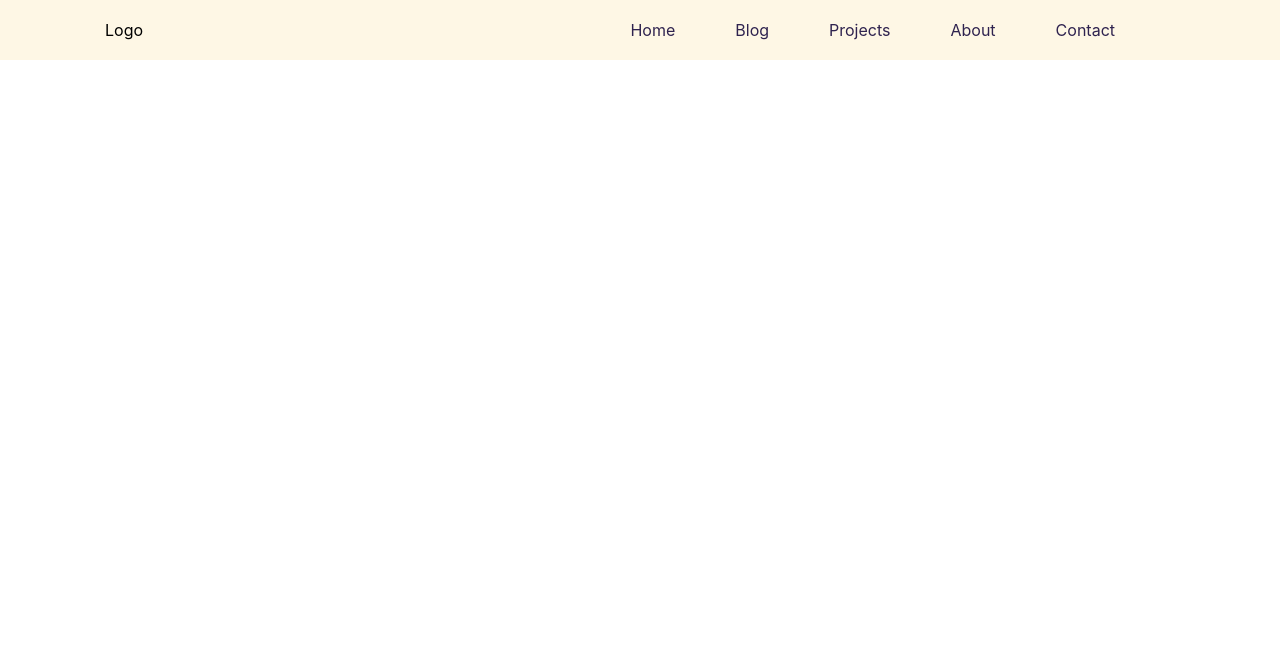
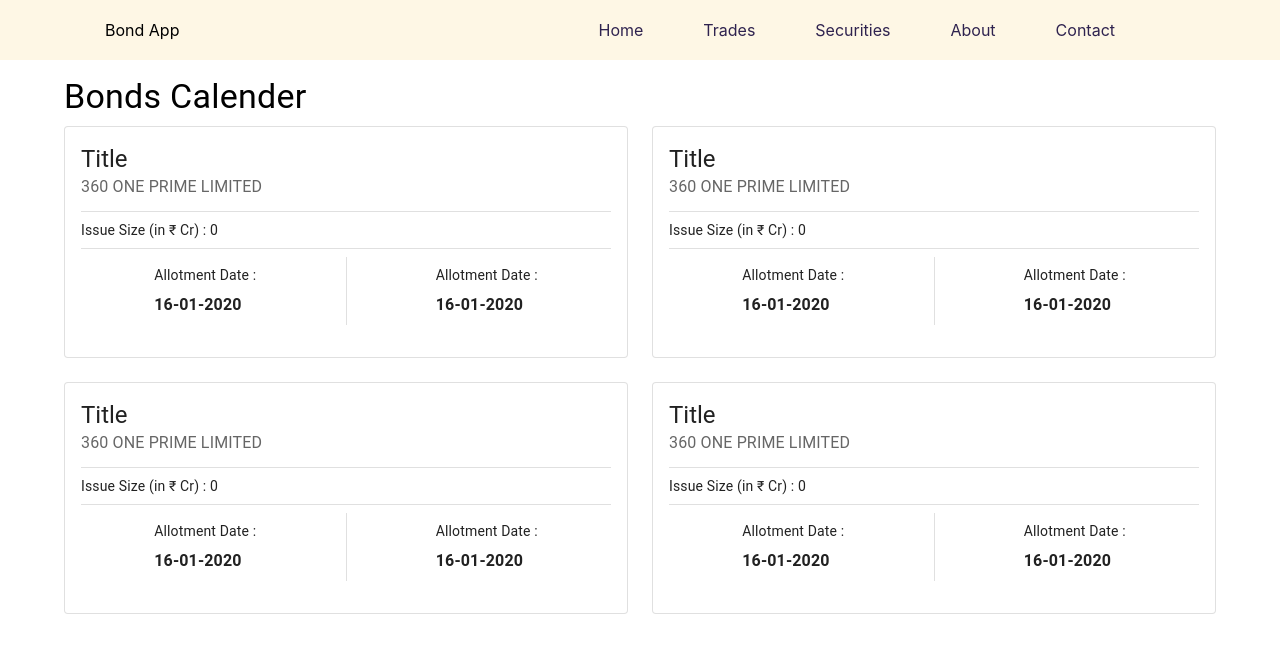
Before and after one commit to lakshya018/group-14-db, a React (Create React App) app: page /login in a window 1280 px wide. Shown: the top 650 px of the page. Built offline with nearby package versions, Linux system fonts and the light colour scheme.

Commit message:
Bonds calender cards

```diff
--- a/src/App.js
+++ b/src/App.js
@@ -6,6 +6,8 @@
 // import Dashboard from './Components/Dashboard/Dashboard';
 import Trade from './Components/Trade/Trade';
 import Dashboard from './Components/Dashboard/Dashboard';
+import Login from './Components/Login/Login';
+import BondCards from './Components/BondCards/BondCards';
 
 function App() {
   // const [drawer, setDrawer] = useState(false)
@@ -15,10 +17,12 @@
     <div className="App">
       <Navbar />
     <div className='container'>
-    <Routes>
+      <BondCards />
+    {/* <Routes>
         <Route exact path='/' element={<Dashboard />} />
         <Route exact path='/trade' element={<Trade />} />
-      </Routes>
+        <Route exact path='/login' element={<Login />} />
+      </Routes> */}
     </div>
     </div>
     </BrowserRouter>
--- /dev/null
+++ b/src/Components/BondCards/BondCards.jsx
@@ -0,0 +1,184 @@
+import React from 'react'
+import {Card, CardContent, Grid, Typography, Divider, Stack, Container} from '@mui/material'
+
+const BondCards = () => {
+  return (
+    <Container sx={{py: 2}}>
+        <Typography variant='h4' component='div' sx={{mb: 1}}>
+            Bonds Calender
+        </Typography>
+        <Grid container spacing={3}>
+        <Grid item md={6}>
+            <Card variant='outlined'>
+                <CardContent>
+                    <Typography variant='h5' component='div' >
+                        Title
+                    </Typography>
+                    <Typography color='text.secondary' sx={{mb: 1.5}}>
+                    360 ONE PRIME LIMITED
+                    </Typography>
+                    <Divider />
+                    <Typography variant='body2' sx={{my: 1}}>
+                    Issue Size (in ₹ Cr) : 0
+                    </Typography>
+                    <Divider />
+                    <Stack
+                    direction='row'
+                    justifyContent='space-evenly'
+                    alignItems='center'
+                    spacing={2}
+                    sx={{py: 1}}
+                    >
+                        <div>
+                        <Typography variant='body2' sx={{my: 1}}>
+                        Allotment Date :
+                    </Typography>
+                        <Typography variant='body1' sx={{my: 1}} fontWeight='bold'>
+                        16-01-2020
+                    </Typography>
+                        </div>
+                        <Divider orientation='vertical' flexItem />
+                        <div>
+                        <Typography variant='body2' sx={{my: 1}}>
+                        Allotment Date :
+                    </Typography>
+                        <Typography variant='body1' sx={{my: 1}} fontWeight='bold'>
+                        16-01-2020
+                    </Typography>
+                        </div>
+                    </Stack>
+                </CardContent>
+            </Card>
+        </Grid>
+        <Grid item md={6}>
+            <Card variant='outlined'>
+                <CardContent>
+                    <Typography variant='h5' component='div' >
+                        Title
+                    </Typography>
+                    <Typography color='text.secondary' sx={{mb: 1.5}}>
+                    360 ONE PRIME LIMITED
+                    </Typography>
+                    <Divider />
+                    <Typography variant='body2' sx={{my: 1}}>
+                    Issue Size (in ₹ Cr) : 0
+                    </Typography>
+                    <Divider />
+                    <Stack
+                    direction='row'
+                    justifyContent='space-evenly'
+                    alignItems='center'
+                    spacing={2}
+                    sx={{py: 1}}
+                    >
+                        <div>
+                        <Typography variant='body2' sx={{my: 1}}>
+                        Allotment Date :
+                    </Typography>
+                        <Typography variant='body1' sx={{my: 1}} fontWeight='bold'>
+                        16-01-2020
+                    </Typography>
+                        </div>
+                        <Divider orientation='vertical' flexItem />
+                        <div>
+                        <Typography variant='body2' sx={{my: 1}}>
+                        Allotment Date :
+                    </Typography>
+                        <Typography variant='body1' sx={{my: 1}} fontWeight='bold'>
+                        16-01-2020
+                    </Typography>
+                        </div>
+                    </Stack>
+                </CardContent>
+            </Card>
+        </Grid>
+        <Grid item md={6}>
+            <Card variant='outlined'>
+                <CardContent>
+                    <Typography variant='h5' component='div' >
+                        Title
+                    </Typography>
+                    <Typography color='text.secondary' sx={{mb: 1.5}}>
+                    360 ONE PRIME LIMITED
+                    </Typography>
+                    <Divider />
+                    <Typography variant='body2' sx={{my: 1}}>
+                    Issue Size (in ₹ Cr) : 0
+                    </Typography>
+                    <Divider />
+                    <Stack
+                    direction='row'
+                    justifyContent='space-evenly'
+                    alignItems='center'
+                    spacing={2}
+                    sx={{py: 1}}
+                    >
+                        <div>
+                        <Typography variant='body2' sx={{my: 1}}>
+                        Allotment Date :
+                    </Typography>
+                        <Typography variant='body1' sx={{my: 1}} fontWeight='bold'>
+                        16-01-2020
+                    </Typography>
+                        </div>
+                        <Divider orientation='vertical' flexItem />
+                        <div>
+                        <Typography variant='body2' sx={{my: 1}}>
+                        Allotment Date :
+                    </Typography>
+                        <Typography variant='body1' sx={{my: 1}} fontWeight='bold'>
+                        16-01-2020
+                    </Typography>
+                        </div>
+                    </Stack>
+                </CardContent>
+            </Card>
+        </Grid>
+        <Grid item md={6}>
+            <Card variant='outlined'>
+                <CardContent>
+                    <Typography variant='h5' component='div' >
+                        Title
+                    </Typography>
+                    <Typography color='text.secondary' sx={{mb: 1.5}}>
+                    360 ONE PRIME LIMITED
+                    </Typography>
+                    <Divider />
+                    <Typography variant='body2' sx={{my: 1}}>
+                    Issue Size (in ₹ Cr) : 0
+                    </Typography>
+                    <Divider />
+                    <Stack
+                    direction='row'
+                    justifyContent='space-evenly'
+                    alignItems='center'
+                    spacing={2}
+                    sx={{py: 1}}
+                    >
+                        <div>
+                        <Typography variant='body2' sx={{my: 1}}>
+                        Allotment Date :
+                    </Typography>
+                        <Typography variant='body1' sx={{my: 1}} fontWeight='bold'>
+                        16-01-2020
+                    </Typography>
+                        </div>
+                        <Divider orientation='vertical' flexItem />
+                        <div>
+                        <Typography variant='body2' sx={{my: 1}}>
+                        Allotment Date :
+                    </Typography>
+                        <Typography variant='body1' sx={{my: 1}} fontWeight='bold'>
+                        16-01-2020
+                    </Typography>
+                        </div>
+                    </Stack>
+                </CardContent>
+            </Card>
+        </Grid>
+    </Grid>
+    </Container>
+  )
+}
+
+export default BondCards
--- a/src/Components/Dashboard/Dashboard.jsx
+++ b/src/Components/Dashboard/Dashboard.jsx
@@ -2,7 +2,6 @@
 import { BarChart, PieChart } from '@mui/x-charts'
 import React from 'react'
 import './Dashboard.css'
-import { DataGrid } from '@mui/x-data-grid'
 
 const Dashboard = () => {
 
--- /dev/null
+++ b/src/Components/Login/Login.css
@@ -0,0 +1,7 @@
+.login__container{
+    display: flex;
+    width: 100%;
+    height: 100%;
+    align-items: center;
+    justify-content: center;
+}
--- /dev/null
+++ b/src/Components/Login/Login.jsx
@@ -0,0 +1,17 @@
+import React from 'react'
+import './Login.css'
+import { Card, FormControl } from '@mui/material'
+
+const Login = () => {
+  return (
+    <div className='loggin__container'>
+        <Card variant='outlined' xs={{maxWidth: 400}}>
+            <FormControl>
+
+            </FormControl>
+        </Card>
+    </div>
+  )
+}
+
+export default Login
--- a/src/Components/Navbar/Navbar.jsx
+++ b/src/Components/Navbar/Navbar.jsx
@@ -12,7 +12,7 @@
         <nav className="navbar">
             <div className="navbar__container">
                 <div className="logo">
-                    Logo
+                    Bond App
                 </div>
                 <div className="menu-icon" onClick={handleShowNavbar}>
                     <i className='fa fa-bars'></i>
@@ -23,10 +23,10 @@
                             <Link to="/">Home</Link>
                         </li>
                         <li>
-                            <Link to="/blog">Blog</Link>
+                            <Link to="/trade">Trades</Link>
                         </li>
                         <li>
-                            <Link to="/projects">Projects</Link>
+                            <Link to="/projects">Securities</Link>
                         </li>
                         <li>
                             <Link to="/about">About</Link>
--- a/src/Components/Trade/Trade.css
+++ b/src/Components/Trade/Trade.css
@@ -13,7 +13,6 @@
 }
 
 .trade__title{
-    margin-top: 4.5rem;
     padding: 1rem 2rem;
     font-size: 28px;
 }
```
